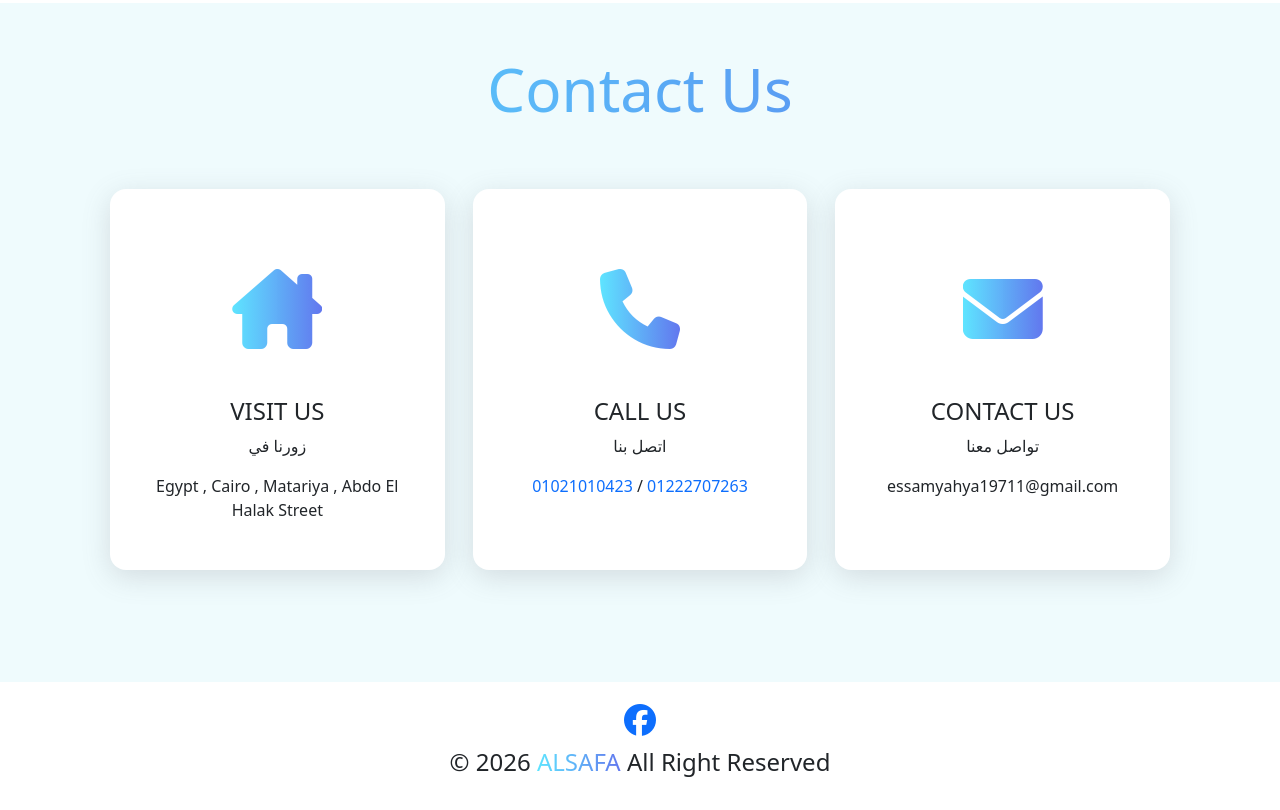
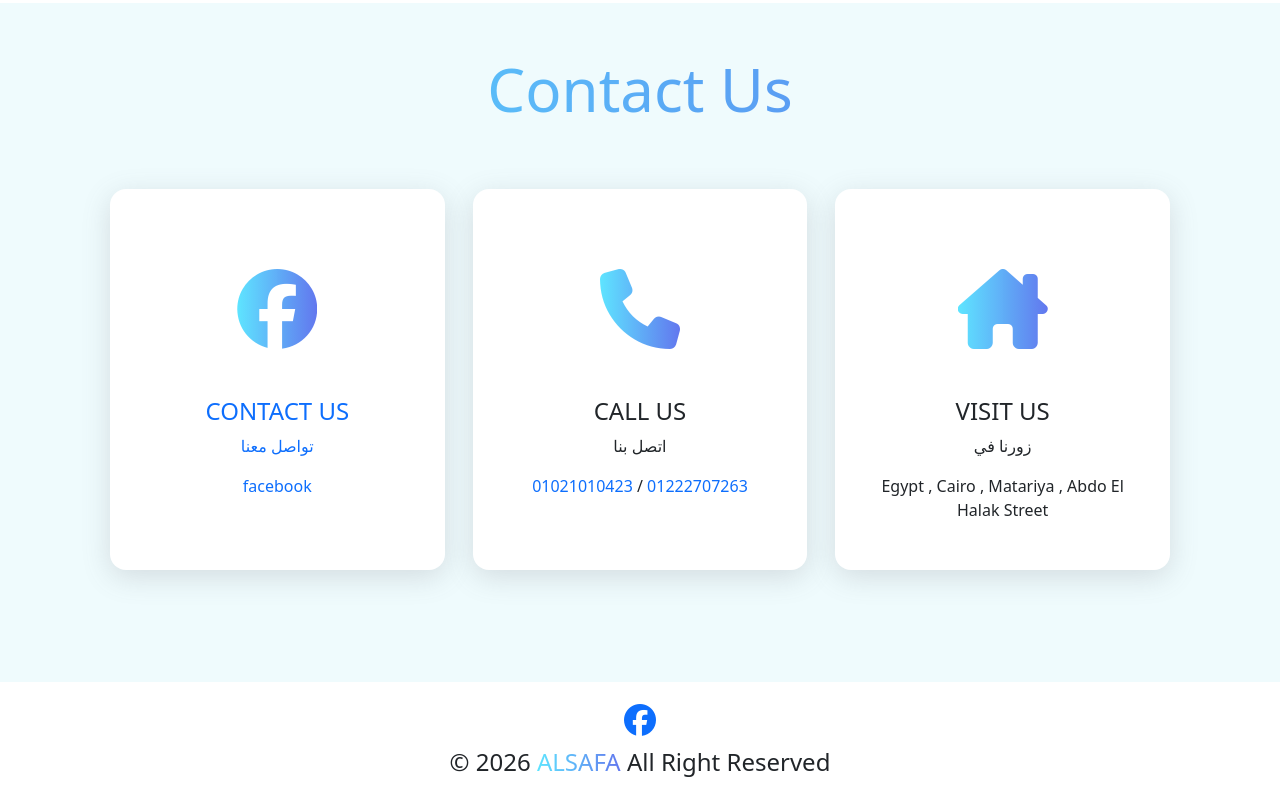
Before and after one commit to ShahdEssam2004/Al-Safa, a plain HTML site: page index.html in a window 1280 px wide. Shown: the part 3460-4270 px from the top of the page. Drawn offline with Linux system fonts and the light colour scheme.

Commit message:
Update index.html

```diff
--- a/index.html
+++ b/index.html
@@ -437,12 +437,19 @@
             <h2>Contact Us</h2>
           </div>
           <div class="contact-content">
-            <div class="contact-item">
-              <i class="fa-solid fa-house-chimney"></i>
-              <h4>VISIT US</h4>
-              <p>زورنا في</p>
-              <p>Egypt , Cairo , Matariya , Abdo El Halak Street</p>
-            </div>
+
+<a
+  href="https://www.facebook.com/share/1Dt4u2D7rg/"
+  target="_blank"
+  rel="noopener noreferrer"
+  class="contact-item facebook-card"
+>
+  <i class="fa-brands fa-facebook"></i>
+  <h4>CONTACT US</h4>
+  <p>تواصل معنا</p>
+  <p>facebook</p>
+</a>
+
             <div class="contact-item">
               <i class="fa-solid fa-phone"></i>
               <h4>CALL US</h4>
@@ -454,17 +461,18 @@
               </p>
             </div>
             <div class="contact-item">
-              <i class="fa-solid fa-envelope"></i>
-              <h4>CONTACT US</h4>
-              <p>تواصل معنا</p>
-              <p>essamyahya19711@gmail.com</p>
+              <i class="fa-solid fa-house-chimney"></i>
+              <h4>VISIT US</h4>
+              <p>زورنا في</p>
+              <p>Egypt , Cairo , Matariya , Abdo El Halak Street</p>
             </div>
+
+
           </div>
         </div>
       </div>
 
     </section>
-
     <!--End Contact -->
 
 
```
Lines whose indentation alone changed are shown as unchanged.
